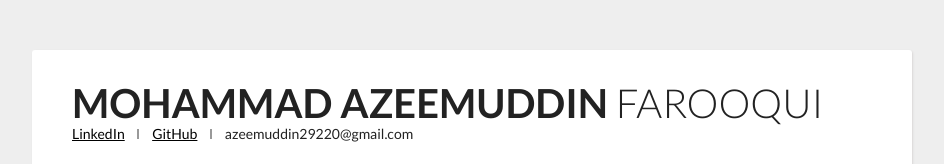
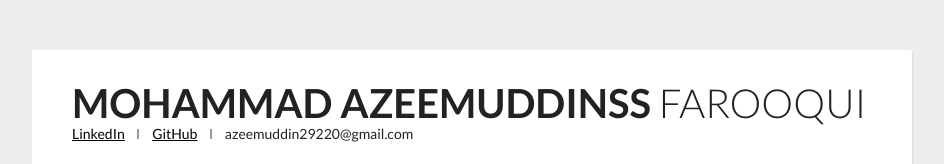
Before and after one commit to Azeemuddin47/Azure-Resume, a plain HTML site: page Frontend/index.html in a window 1280 px wide. Shown: the top 164 px of the page, without its empty margins (168-1112 px from the left). Drawn offline with nearby package versions, Linux system fonts and the light colour scheme; no server answers.

Commit message:
Updates to frontend

```diff
--- a/Frontend/index.html
+++ b/Frontend/index.html
@@ -12,7 +12,7 @@
 <div class="container">
   <div class="header">
     <div class="full-name">
-      <span class="first-name">Mohammad Azeemuddin</span>
+      <span class="first-name">Mohammad Azeemuddinss</span>
       <span class="last-name">Farooqui</span>
     </div>
     <div class="contact-info">
```
